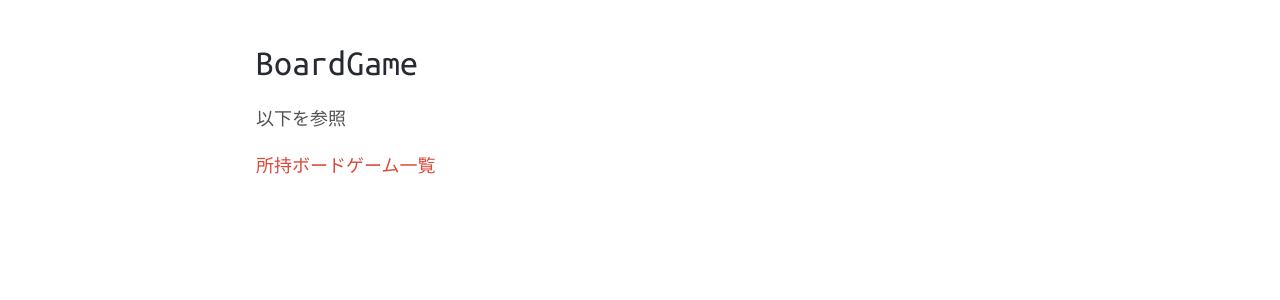
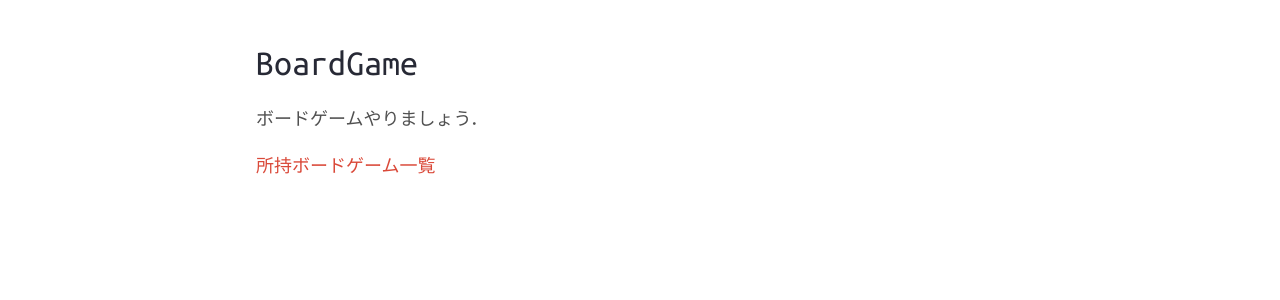
Before and after one commit to mtjuney/mtjuney.github.io, a Jekyll site: the page built from boardgame.md, in a window 1280 px wide. Shown: the part 187-487 px from the top of the page. Built offline with Jekyll 4.4.1, drawn with Linux system fonts in a browser that asks for light colours; nearby versions of some CDN libraries.

Commit message:
Update boardgame.md

```diff
--- a/boardgame.md
+++ b/boardgame.md
@@ -4,6 +4,6 @@ title: BoardGame
 permalink: /boardgame/
 ---
 
-以下を参照
+ボードゲームやりましょう．
 
 [所持ボードゲーム一覧](https://bodoge.hoobby.net/friends/1198/boardgames/have)
```
